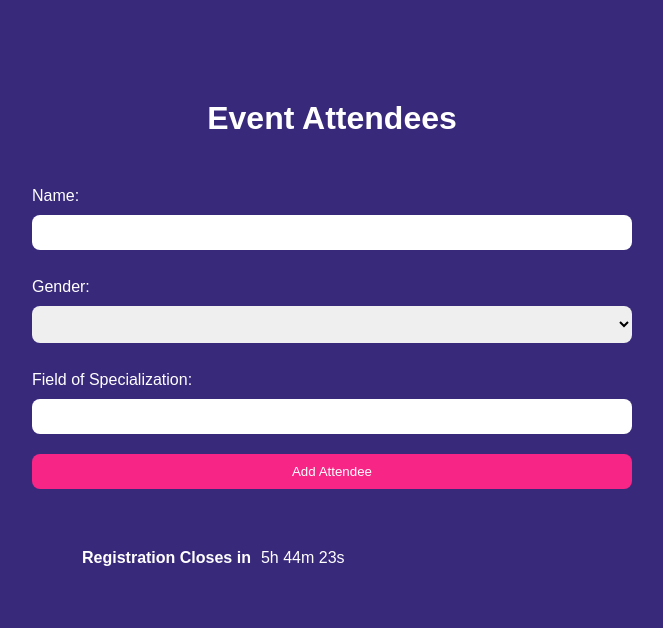
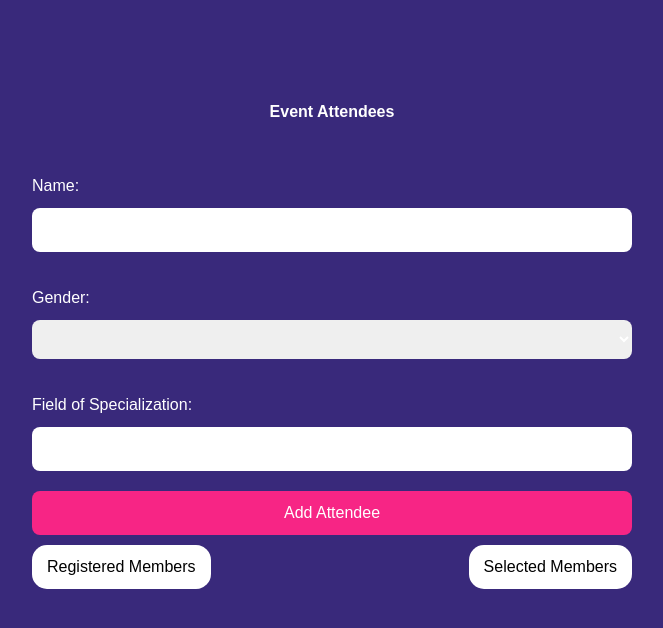
Before and after one commit to OsegoTech/Code_n_Sip, a Vue app: page / in a window 1280 px wide. Shown: the top 628 px of the page, without its empty margins (308-971 px from the left). Built offline with nearby package versions, Linux system fonts and the light colour scheme.

Commit message:
UI improvements

```diff
--- a/src/assets/main.css
+++ b/src/assets/main.css
@@ -1,3 +1,7 @@
+@tailwind base;
+@tailwind components;
+@tailwind utilities;
+
 * {
   margin: 0;
   padding: 0;
--- a/src/views/HomeView.vue
+++ b/src/views/HomeView.vue
@@ -2,7 +2,7 @@
     <div>
         <div class="container">
             <div>
-                <div v-if="isFormOpen" class=" box">
+                <div class=" box">
                     <h1>Event Attendees</h1>
 
                     <form id="attendee-form" @submit.prevent="addAttendee">
@@ -22,24 +22,18 @@
                         <input type="text" id="specialization" v-model="attendee.specialization"><br>
 
                         <span v-if="loading" class="loader"></span>
-                        <button v-else type="submit">Add Attendee</button>
+                        <button v-else type="submit" :disabled="!isFormOpen">Add Attendee</button>
+                        <div class="text-black" style="display: flex; align-items: center; justify-content: space-between;">
+                            <router-link style="background-color: white; padding: 10px 15px; border-radius: 15px; text-decoration: none;" to="/members">Registered Members</router-link>
+                            <router-link style="background-color: white; padding: 10px 15px; border-radius: 15px; text-decoration: none;" to="/selected">Selected Members</router-link>
+
+                        </div>
                     </form>
                 </div>
-                <div v-else>
-                    <div>
-                        <p>Oops!😄 </p>
-                        <p>Registration is closed. Please check back later for the list of selected attendees.🎉</p>
-                    </div>
 
-                    <div>
-                        <router-link to="/members">Registered Members</router-link>
-                        <router-link to="/selected">Selected Members</router-link>
-
-                    </div>
-                </div>
             </div>
         </div>
-        <div class="timer" v-if="isFormOpen">
+        <div class="timer" v-if="!isFormOpen">
             <h4>Registration Closes in</h4>
             <p>{{ countdown }}</p>
         </div>
@@ -57,6 +51,7 @@ const isFormOpen = ref(true);
 const countdown = ref('');
 const loading = ref(false);
 const submittedOnce = ref(false);
+const newAttendee = ref({});
 
 // Function to check if the form has been submitted once
 const checkSubmissionStatus = () => {
@@ -71,15 +66,6 @@ const attendee = ref({
     gender: 'Female', // default gender
     specialization: ''
 });
-
-
-
-
-const newAttendee = ref({});
-
-
-
-
 const addAttendee = async () => {
     if (submittedOnce.value) {
         toast.error('You have already submitted the form');
@@ -109,7 +95,7 @@ const addAttendee = async () => {
 const updateTime = () => {
     const now = new Date();
     const targetTime = new Date();
-    targetTime.setHours(19, 0, 0, 0); // Set time to 7:00 PM today
+    targetTime.setHours(22, 0, 0, 0); // Set time to 7:00 PM today
     if (now < targetTime) {
         const timeDifference = targetTime - now;
         const hours = Math.floor(timeDifference / (1000 * 60 * 60));
--- a/src/views/RegisteredView.vue
+++ b/src/views/RegisteredView.vue
@@ -1,14 +1,28 @@
 <template>
     <div>
-        <div class="box">
-            <h1>Registered Members</h1>
-            <ul>
-                <li v-for="attendee in attendees" :key="attendee.id" class="list">
-                    <p style="width: 200px;">{{ attendee.name }}</p>
-                    <p style="width: 500px;">{{ attendee.specialization }}</p>
+        <div class="text-black justify-between flex flex-col md:flex-row gap-3 w-full md:w-full lg:w-1/2 mx-auto mt-4"
+            style=" ">
+            <router-link
+                style="background-color: white; padding: 10px 15px; border-radius: 15px; text-decoration: none;"
+                to="/">Home</router-link>
+            <button class="bg-white" style="padding: 10px 15px; border-radius: 15px;">Total {{ attendees.length
+                }}</button>
+            <router-link
+                style="background-color: white; padding: 10px 15px; border-radius: 15px; text-decoration: none;"
+                to="/selected">Selected Members</router-link>
+
+        </div>
+        <div class="">
+            <h1 class="text-4xl font-bold">Registered Members</h1>
+            <ul class="px-2 flex flex-col md:flex-row gap-3">
+                <li v-for="attendee in attendees" :key="attendee.id" class="w-full md:w-[500px] flex flex-col bg-gray-600 hover:bg-blue-700 md:flex-row my-1 px-3 py-2 rounded-lg">
+                    <p class="w-[200px] ">👩‍💻-{{ attendee.name }}</p>
+                    <p class="w-[500px] ">🧨{{ attendee.specialization }}</p>
                 </li>
             </ul>
+
         </div>
+
     </div>
 </template>
 
--- a/src/views/SelectedAttendees.vue
+++ b/src/views/SelectedAttendees.vue
@@ -1,7 +1,17 @@
 <template>
     <div>
-        <div class="box">
-            <h1>Selected Attendees:</h1>
+        <div class="text-black"
+            style="display: flex; align-items: center; justify-content: space-between; width: 700px; margin:  20px auto; ">
+            <router-link
+                style="background-color: white; padding: 10px 15px; border-radius: 15px; text-decoration: none;"
+                to="/">Home</router-link>
+            <router-link
+                style="background-color: white; padding: 10px 15px; border-radius: 15px; text-decoration: none;"
+                to="/members">Registered Members</router-link>
+
+        </div>
+        <div class="">
+            <h1 class="">Selected Attendees:</h1>
             <ul>
                 <li v-for="attendee in selectedAttendees" :key="attendee.id" class="list">
                     <p style="width: 200px;">{{ attendee.name }}</p>
@@ -9,11 +19,12 @@
                 </li>
             </ul>
         </div>
+
     </div>
 </template>
 
 <script setup>
-import {onMounted, ref} from "vue";
+import { onMounted, ref } from "vue";
 import axios from "axios";
 
 const selectedAttendees = ref([]);
@@ -26,7 +37,7 @@ const selectAttendees = async () => {
     }
 }
 
-onMounted(()=>{
+onMounted(() => {
     selectAttendees()
 })
 </script>
--- a/tailwind.config.js
+++ b/tailwind.config.js
@@ -1,6 +1,6 @@
 /** @type {import('tailwindcss').Config} */
 export default {
-  content: ['./index.html', './src/**/*.{js,ts,jsx,tsx}'],
+  content: ['./index.html', './src/**/*.{js,ts,jsx,tsx,vue}'],
   theme: {
     extend: {}
   },
```
